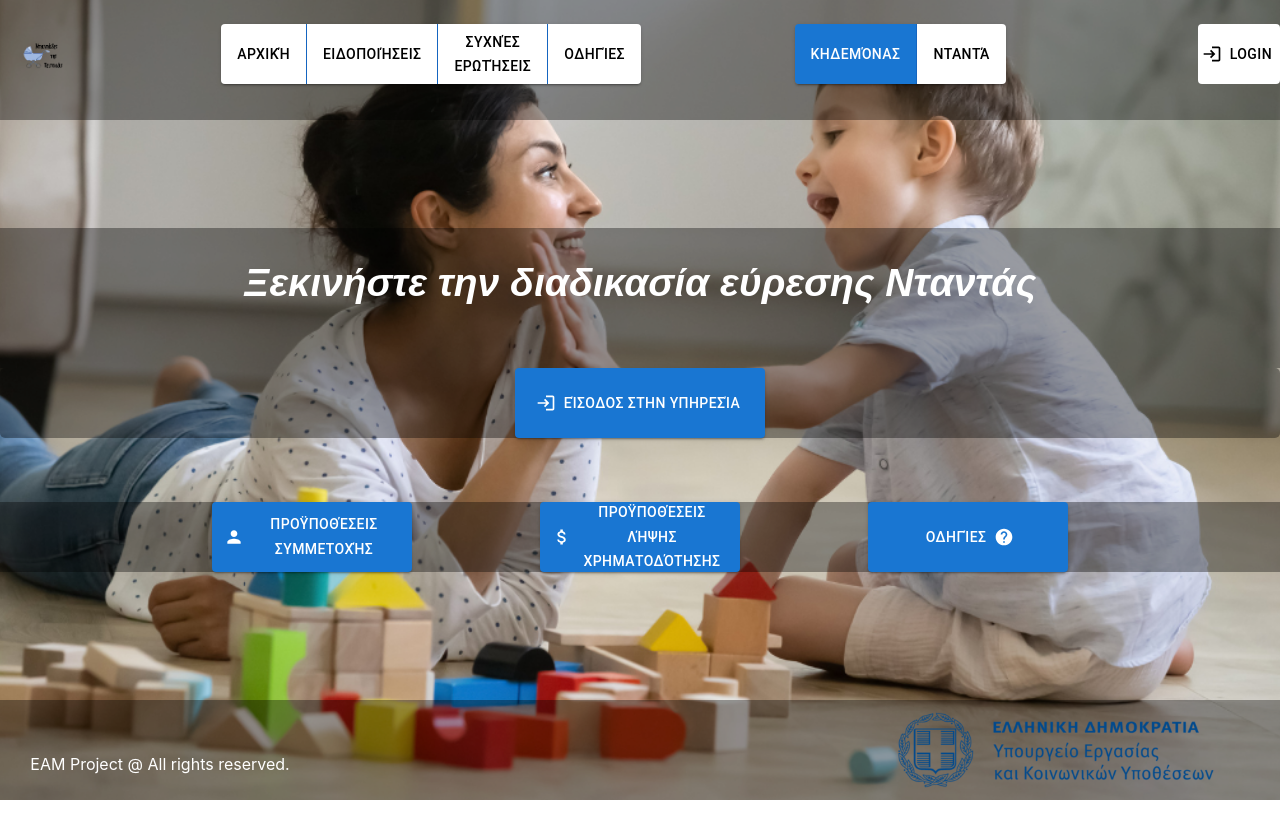
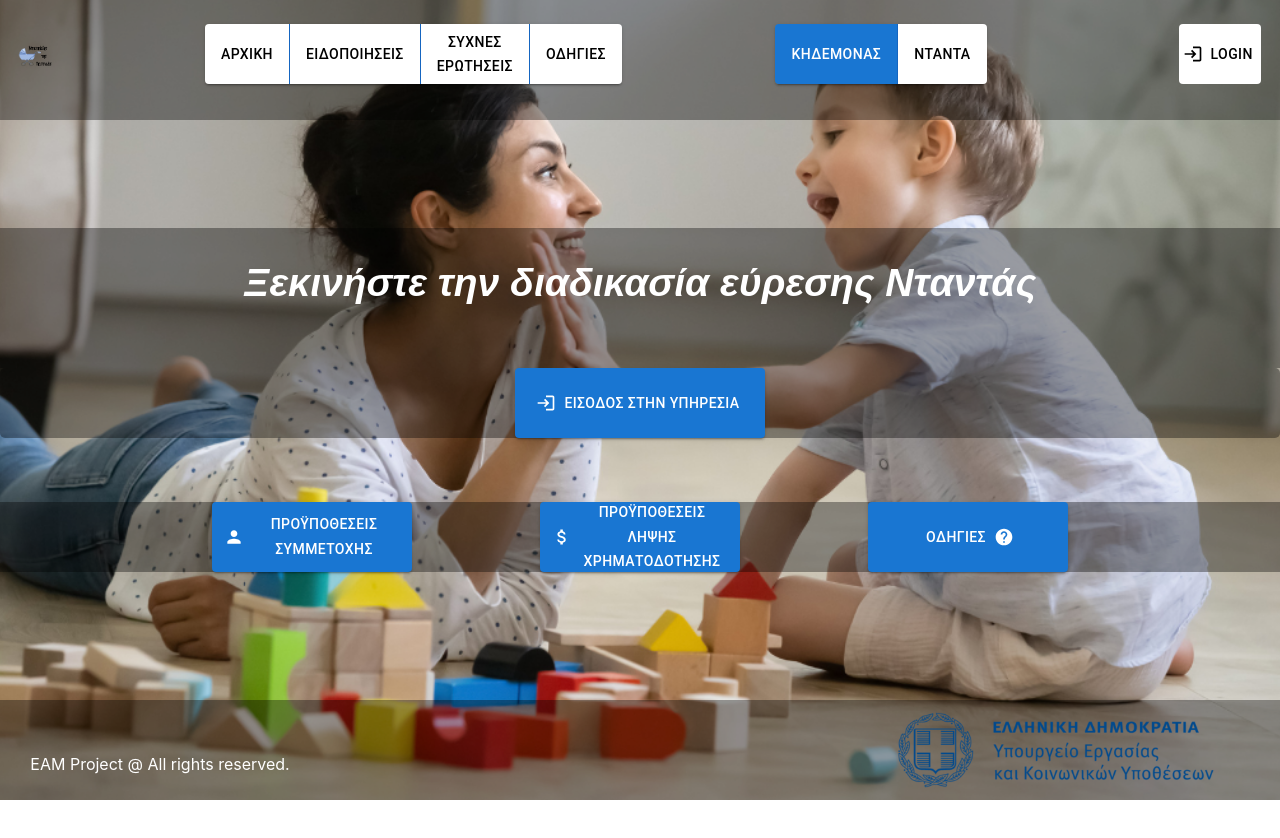
Before and after one commit to argylaz/Ntantades_ths_Geitonias, a React (Create React App) app in the folder react-ntantades-app/: page /Parent in a window 1280 px wide. Shown: the top 838 px of the page. Built offline with nearby package versions, Linux system fonts and the light colour scheme; no server answers.

Commit message:
Minor adjustments

```diff
--- a/react-ntantades-app/src/StyleSheets/header.css
+++ b/react-ntantades-app/src/StyleSheets/header.css
@@ -129,6 +129,7 @@ a:visited {
     height: 60%;
     width: 8%;
     margin-left: 15%;
+    margin-right: 1.5%;
 
     /* background-color: grey; */
     border-radius: 10px;
--- a/react-ntantades-app/src/components/buttonMenu.jsx
+++ b/react-ntantades-app/src/components/buttonMenu.jsx
@@ -21,23 +21,23 @@ export const ButtonMenu = () => {
             <ButtonGroup variant="contained" aria-label="Basic button group">
                 <Link to="/" style={{ textDecoration: 'none',}}>
                     <Button sx={{ width: 'auto', height: "60px", whiteSpace: 'normal',textAlign: 'center',backgroundColor:'white', color: 'black'}} >
-                        Αρχική</Button>
+                        ΑΡΧΙΚΗ</Button>
                 </Link>
 
                 <Link to="/Notifications" style={{ textDecoration: 'none',}}>
                     <Button sx={{ width: 'auto', height: "60px", whiteSpace: 'normal',textAlign: 'center',backgroundColor:'white', color: 'black'}}>
-                        Ειδοποιήσεις</Button>
+                        ΕΙΔΟΠΟΙΗΣΕΙΣ</Button>
                 </Link>
 
 
                 <Link to="/FAQ" style={{ textDecoration: 'none',}}>
                     <Button sx={{ width: 'auto', height: "60px", whiteSpace: 'normal',textAlign: 'center',backgroundColor:'white', color: 'black'}}>
-                        Συχνές Ερωτήσεις</Button>
+                        ΣΥΧΝΕΣ ΕΡΩΤΗΣΕΙΣ</Button>
                 </Link>
 
                 <Link to="/Guide" style={{ textDecoration: 'none',}}>
                     <Button sx={{ width: 'auto', height: "60px", whiteSpace: 'normal',textAlign: 'center', backgroundColor:'white', color: 'black'}}>
-                        Οδηγίες</Button>
+                        ΟΔΗΓΙΕΣ</Button>
                 </Link>
             </ButtonGroup>
 
--- a/react-ntantades-app/src/components/buttonUserMode.jsx
+++ b/react-ntantades-app/src/components/buttonUserMode.jsx
@@ -18,12 +18,12 @@ const ButtonUserMode = () => {
         <ButtonGroup  variant="contained" aria-label="Basic button group">
             <Link to="/Parent" style={{ textDecoration: 'none',}}>
                 <Button sx={{ width: 'auto', height: "60px", whiteSpace: 'normal',textAlign: 'center',backgroundColor: currentPath.startsWith('/Parent') ? '#1976d2' : 'white', color: currentPath.startsWith('/Parent') ? 'white' : 'black' }} >
-                    Κηδεμόνας</Button>
+                    ΚΗΔΕΜΟΝΑΣ</Button>
             </Link>
 
             <Link to="/Nanny" style={{ textDecoration: 'none',}}>
                 <Button sx={{ width: 'auto', height: "60px", whiteSpace: 'normal',textAlign: 'center', backgroundColor: currentPath.startsWith('/Nanny') ? '#1976d2' : 'white', color: currentPath.startsWith('/Nanny') ? 'white' : 'black' }} >
-                    Νταντά</Button>
+                    ΝΤΑΝΤΑ</Button>
             </Link>
         </ButtonGroup>
     </div>
--- a/react-ntantades-app/src/pages/EligibilityCriteria.jsx
+++ b/react-ntantades-app/src/pages/EligibilityCriteria.jsx
@@ -35,7 +35,7 @@ function EligibilityCriteria () {
             <Link to="/Nanny" style={{ textDecoration: 'none',}}>
                 <Button variant="contained" startIcon={<BackIcon />}
                     sx={{ whiteSpace: 'normal',textAlign: 'center', marginTop:'2%'}}>
-                    Επίστροφή στην Σελίδα Νταντάδων
+                    ΕΠΙΣΤΡΟΦΗ ΣΤΗ ΣΕΛΙΔΑ ΝΤΑΝΤΑΔΩΝ
                 </Button>
             </Link>
 
--- a/react-ntantades-app/src/pages/FundingRequirements.jsx
+++ b/react-ntantades-app/src/pages/FundingRequirements.jsx
@@ -35,7 +35,7 @@ function FundingRequirements () {
             <Link to="/Parent" style={{ textDecoration: 'none',}}>
                 <Button variant="contained" startIcon={<BackIcon />}
                     sx={{ whiteSpace: 'normal',textAlign: 'center', marginTop:'2%'}}>
-                    Επίστροφή στην Σελίδα Κηδεμόνων
+                    ΕΠΙΣΤΡΟΦΗ ΣΤΗ ΣΕΛΙΔΑ ΚΗΔΕΜΟΝΩΝ
                 </Button>
             </Link>
 
--- a/react-ntantades-app/src/pages/HomePage.jsx
+++ b/react-ntantades-app/src/pages/HomePage.jsx
@@ -26,14 +26,14 @@ function Home () {
                     <Link to="/Parent" style={{ textDecoration: 'none', marginRight: '5%',}}>
                         <Button variant="contained" startIcon={<ParentIcon />}
                             sx={{ width: '200px', height: "50px", whiteSpace: 'normal',textAlign: 'center',}}>
-                            Είμαι Κηδεμόνας
+                            ΕΙΜΑΙ ΚΗΔΕΜΟΝΑΣ
                         </Button>
                     </Link>
 
                     <Link to="/Nanny" style={{ textDecoration: 'none', marginLeft: '5%',}}>
                         <Button variant="contained" endIcon={<NannyIcon />}
                             sx={{ width: '200px', height: "50px", whiteSpace: 'normal',textAlign: 'center',}}>
-                            Είμαι Νταντά
+                            ΕΙΜΑΙ ΝΤΑΝΤΑ
                         </Button>
                     </Link>
 
--- a/react-ntantades-app/src/pages/HomePageNanny.jsx
+++ b/react-ntantades-app/src/pages/HomePageNanny.jsx
@@ -20,19 +20,19 @@ function HomePageNanny () {
             </div>
 
             {/* Button to actions page (redirects to Login if not logged in) */}
-            <IfLoggedInButton link="/Nanny/Actions" text="Είσοδος στην υπηρεσία" />
+            <IfLoggedInButton link="/Nanny/Actions" text="ΕΙΣΟΔΟΣ ΣΤΗΝ ΥΠΗΡΕΣΙΑ" />
 
             <Link to="/Nanny/EligibilityCriteria" style={{ textDecoration: 'none', marginRight: '10%',}}>
                 <Button variant="contained" startIcon={<PersonIcon />}
                     sx={{ width: '250px', height: "70px", whiteSpace: 'normal',textAlign: 'center',}}>
-                    Κριτήρια Επιλεξιμότητας
+                    ΚΡΙΤΗΡΙΑ ΕΠΙΛΕΞΙΜΟΤΗΤΑΣ
                 </Button>
             </Link>
 
             <Link to="/Nanny/Guide" style={{ textDecoration: 'none', marginLeft: '15%',}}>
                 <Button variant="contained" endIcon={<HelpIcon />}
                     sx={{ width: '250px', height: "70px", whiteSpace: 'normal',textAlign: 'center',}}>
-                    Οδηγίες για την Εγγραφή στο Μητρώο Νταντάδων
+                    ΟΔΗΓΙΕΣ ΓΙΑ ΤΗΝ ΕΓΓΡΑΦΗ ΣΤΟ ΜΗΤΡΩΟ ΝΤΑΝΤΑΔΩΝ
                 </Button>
             </Link>
 
--- a/react-ntantades-app/src/pages/HomePageParent.jsx
+++ b/react-ntantades-app/src/pages/HomePageParent.jsx
@@ -24,7 +24,7 @@ function HomePageParent () {
             </div>
 
             {/* Button to actions page (redirects to Login if not logged in) */}
-            <IfLoggedInButton link="/Parent/Actions" text="Είσοδος στην υπηρεσία" />
+            <IfLoggedInButton link="/Parent/Actions" text="ΕΙΣΟΔΟΣ ΣΤΗΝ ΥΠΗΡΕΣΙΑ" />
 
             {/* Adding Links to info pages */}
             <Stack direction="row" spacing={16}>
@@ -32,21 +32,21 @@ function HomePageParent () {
                 <Link to="/Parent/ParticipationRequirements" style={{ textDecoration: 'none',}}>
                     <Button variant="contained" startIcon={<PersonIcon />}
                         sx={{ width: '200px', height: "70px", whiteSpace: 'normal',textAlign: 'center',}}>
-                        Προϋποθέσεις Συμμετοχής
+                        ΠΡΟΫΠΟΘΕΣΕΙΣ ΣΥΜΜΕΤΟΧΗΣ
                     </Button>
                 </Link>
 
                 <Link to="/Parent/FundingRequirements" style={{ textDecoration: 'none',}}>
                     <Button variant="contained" startIcon={<MoneyIcon />}
                         sx={{ width: '200px', height: "70px", whiteSpace: 'normal',textAlign: 'center',}}>
-                        Προϋποθέσεις Λήψης Χρηματοδότησης
+                        ΠΡΟΫΠΟΘΕΣΕΙΣ ΛΗΨΗΣ ΧΡΗΜΑΤΟΔΟΤΗΣΗΣ
                     </Button>
                 </Link>
 
                 <Link to="/Parent/ParentsGuide" style={{ textDecoration: 'none',}}>
                     <Button variant="contained" endIcon={<HelpIcon />}
                         sx={{ width: '200px', height: "70px", whiteSpace: 'normal',textAlign: 'center',}}>
-                        Οδηγίες
+                        ΟΔΗΓΙΕΣ
                     </Button>
                 </Link>
 
--- a/react-ntantades-app/src/pages/ParticipationRequirements.jsx
+++ b/react-ntantades-app/src/pages/ParticipationRequirements.jsx
@@ -34,7 +34,7 @@ function ParticipationRequirements () {
             <Link to="/Parent" style={{ textDecoration: 'none', }}>
                 <Button variant="contained" startIcon={<BackIcon />}
                     sx={{ whiteSpace: 'normal',textAlign: 'center', marginTop:'2%'}}>
-                    Επίστροφή στην Σελίδα Κηδεμόνων
+                    ΕΠΙΣΤΡΟΦΗ ΣΤΗ ΣΕΛΙΔΑ ΚΗΔΕΜΟΝΩΝ
                 </Button>
             </Link>
         </div>
```
Also changed, not shown: react-ntantades-app/src/StyleSheets/HomePage.css (+6 -6 lines), react-ntantades-app/src/StyleSheets/login.css (+4 -4 lines), react-ntantades-app/src/images/background_blurred.png (added).
